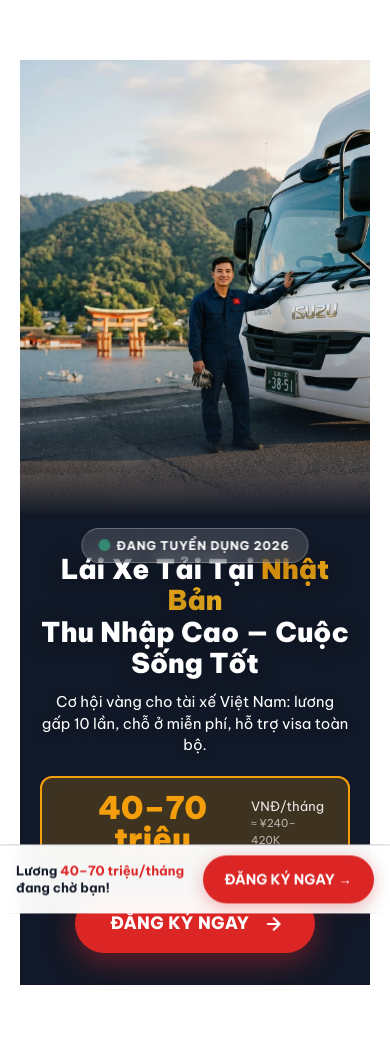
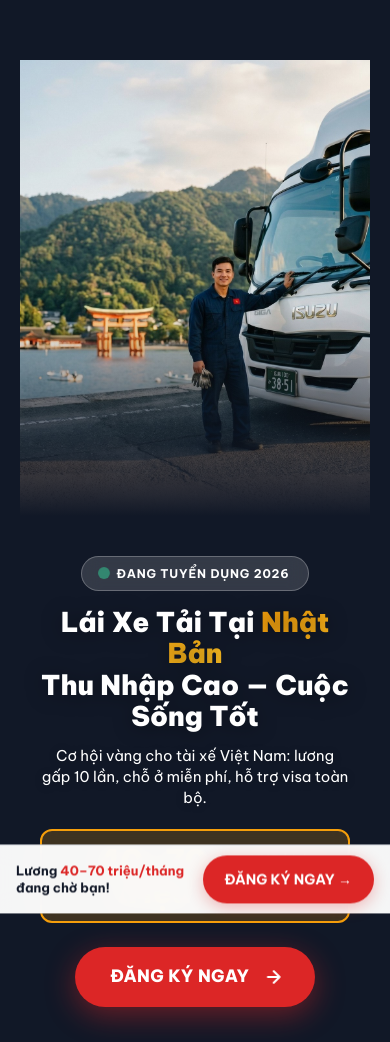
Before and after one commit to thanhson-98/kindvija, a plain HTML site: page index.html in a window 390 px wide. Shown: the top 1042 px of the page. Drawn offline with Linux system fonts and the light colour scheme.

Commit message:
Fix hero SP: badge không đè tiêu đề, bỏ viền trắng panel.
Co-authored-by: Cursor <cursoragent@cursor.com>

```diff
--- a/index.html
+++ b/index.html
@@ -85,6 +85,7 @@ body { font-family: var(--font); color: var(--dark); background: var(--white); l
     flex-direction: column;
     justify-content: flex-start;
     min-height: 100svh;
+    background: var(--dark);
   }
 
   .hero-bg {
@@ -103,8 +104,7 @@ body { font-family: var(--font); color: var(--dark); background: var(--white); l
       to bottom,
       rgba(0,0,0,0.05) 0%,
       rgba(0,0,0,0) 55%,
-      rgba(17,24,39,0.55) 88%,
-      rgba(17,24,39,1) 100%
+      var(--dark) 100%
     );
   }
 
@@ -112,22 +112,20 @@ body { font-family: var(--font); color: var(--dark); background: var(--white); l
     flex: 1;
     width: 100%;
     max-height: none;
-    margin-top: -2px;
-    padding: 18px 16px max(24px, env(safe-area-inset-bottom));
-    background: #111827;
+    margin-top: 0;
+    padding: 16px 16px max(24px, env(safe-area-inset-bottom));
+    background: var(--dark);
     display: block;
   }
 
   .hero-badge {
-    position: absolute;
-    top: max(14px, env(safe-area-inset-top));
-    left: 50%;
-    transform: translateX(-50%);
-    z-index: 4;
+    position: static;
+    transform: none;
+    display: inline-flex;
     font-size: 11px;
     padding: 6px 14px;
-    margin-bottom: 0;
-    white-space: nowrap;
+    margin: 0 auto 12px;
+    border-color: rgba(255,255,255,0.12);
   }
 
   .hero h1 {
```
